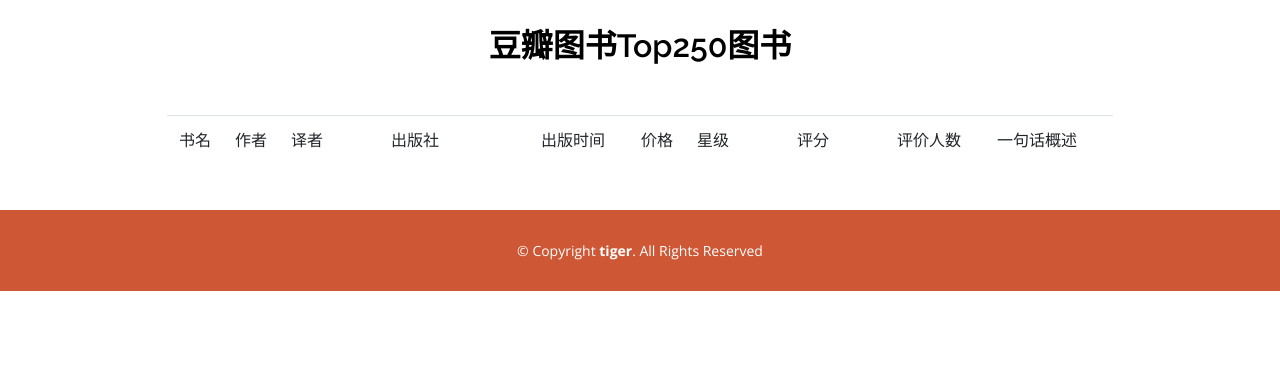
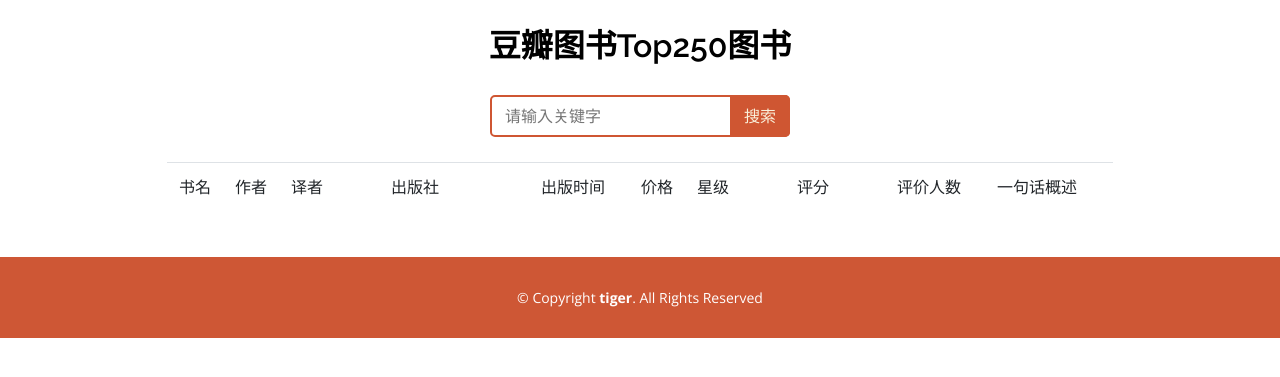
Before and after one commit to xj233233/-, a Flask app: page /book in a window 1280 px wide. Shown: the part 73-450 px from the top of the page. Run offline with Flask 3, Linux system fonts and the light colour scheme; data that the repository does not hold is empty; some libraries are stand-ins or nearby versions.

Commit message:
实现图书模糊搜索1.0

```diff
--- a/app.py
+++ b/app.py
@@ -1,5 +1,6 @@
-from flask import Flask, render_template
+from flask import Flask, render_template, request
 import pymysql
+
 
 app = Flask(__name__)
 
@@ -60,6 +61,19 @@ def tushu():
     print(datalist)
     return render_template("book.html", book=datalist)
 
+# 检索
+@app.route('/search', methods=['POST'])
+def search():
+    find_book = []
+    keywords = request.form.get('keywords')
+    print(keywords)
+    # sql = "select * from books where title like '%" + keywords + "%' "
+    sql = 'select * from books where title like "%%{0}%%"'.format(keywords)
+    result = query(sql)
+    for item in result:
+        find_book.append(item)
+    print(find_book)
+    return render_template('book.html', book=find_book)
 
 @app.route('/score')
 def score():
--- a/static/assets/css/style.css
+++ b/static/assets/css/style.css
@@ -20,6 +20,53 @@ h1, h2, h3, h4, h5, h6, .font-primary {
   font-family: "Raleway", sans-serif;
 }
 
+/*搜索框格式*/
+div.search {
+    /*padding:10px 0;*/
+    padding-bottom: 25px ;
+}
+form {
+    position:relative;
+    width:300px;
+    margin:0 auto;
+}
+input,button {
+    border:none;
+    outline:none;
+}
+input {
+    width:100%;
+    height:42px;
+    padding-left:13px;
+}
+button {
+    height:42px;
+    width:42px;
+    cursor:pointer;
+    position:absolute;
+}
+.bar input {
+    border:2px solid #cf5632;
+    border-radius:5px;
+    background:transparent;
+    top:0;
+    right:0;
+}
+.bar button {
+    background:#cf5632;
+    border-radius:0 5px 5px 0;
+    width:60px;
+    top:0;
+    right:0;
+}
+.bar button:before {
+
+    font-size:13px;
+    color:#F9F0DA;
+}
+* {
+    box-sizing:border-box;
+}
 /*--------------------------------------------------------------
 # Back to top button
 --------------------------------------------------------------*/
@@ -550,9 +597,10 @@ section {
 }
 
 .section-bg {
-  background-color: #fbf2ef;
+  background-color: #fdf8f7;
 
 }
+
 
 .section-title1 {
   left: 40px;
@@ -564,7 +612,7 @@ section {
 
 .section-title {
   text-align: center;
-  padding-bottom: 30px;
+  padding-bottom: 10px;
 }
 
 .section-title h2 {
--- a/templates/book.html
+++ b/templates/book.html
@@ -101,12 +101,20 @@
 
   <!-- ======= Our Team Section ======= -->
     <section id="team" class="team">
-        <div class="container">
+      <div class="container">
 
         <div class="section-title">
-            <h2>豆瓣图书Top250图书</h2>
+          <h2>豆瓣图书Top250图书</h2>
         </div>
+        <div class="search bar">
+<!--            默认方式get，action默认当前界面-->
+            <form class="form" action="/search" method="post">
+                <input type="text" placeholder="请输入关键字" name ="keywords">
+<!--                <input type="submit" value = "搜索" class="input_sub">-->
+                <button type="submit" style="color: #F9F0DA">搜索</button>
+            </form>
         </div>
+
         <!-- ======= Counts Section ======= -->
         <section class="counts section-bg" style="padding: 0;width:fit-content;margin: auto;background-color: #ffffff" >
 
@@ -133,8 +141,6 @@
 
                     {% for tushu in book %}
                         <tr>
-
-
                             <td>
                                 <a href="{{ tushu[1] }}" target="_blank">
                                     {{tushu[0]}}
@@ -160,7 +166,6 @@
 
 
                 </table>
-
 
             </div>
 
```
